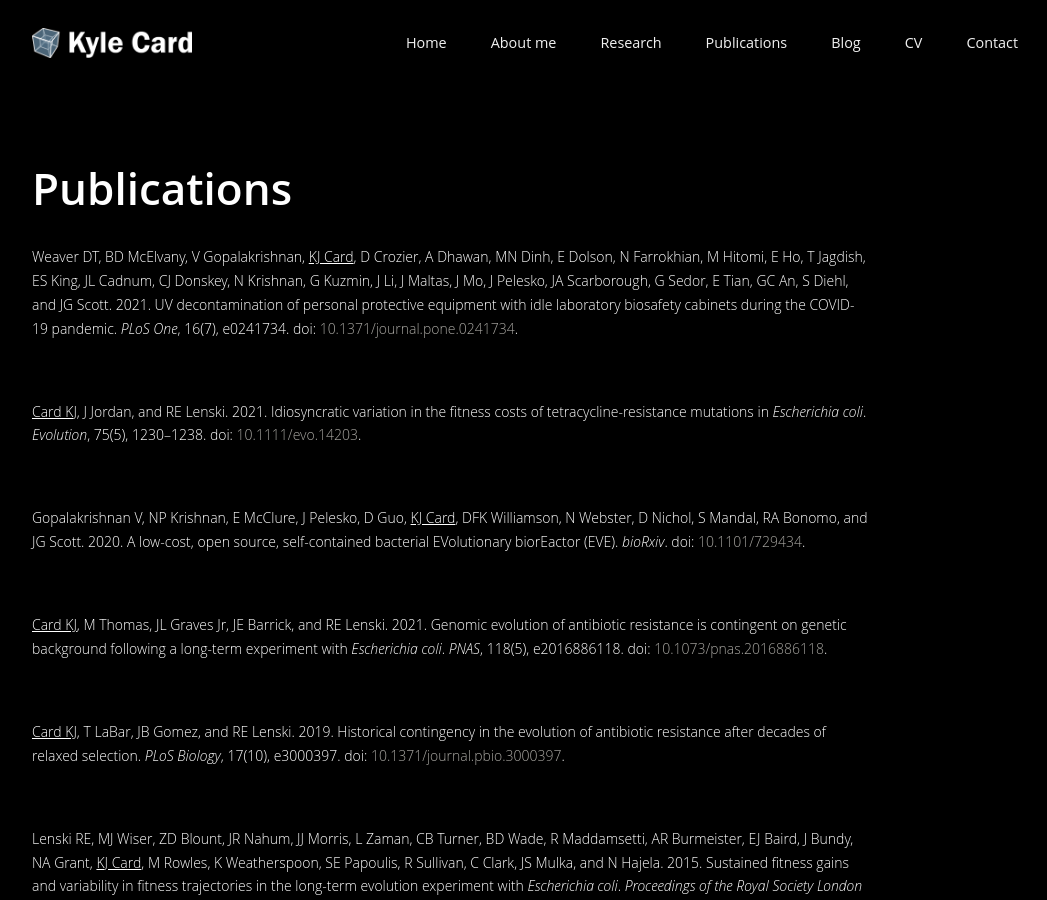
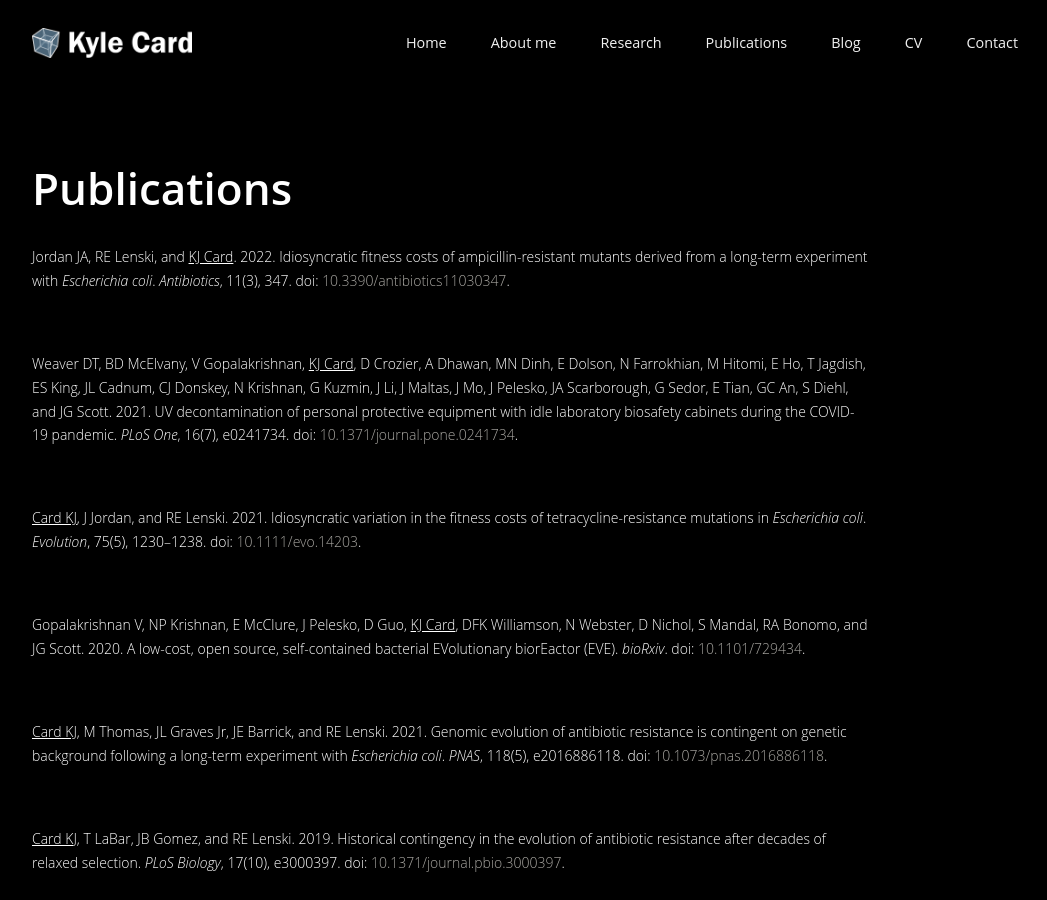
Before and after one commit to KyleCard/kylejcard, a Jekyll site: the page built from _pages/publications.md, in a window 1280 px wide and 900 px high. Shown: the whole window, without its empty margins (103-1150 px from the left). Built offline with Jekyll 4.4.1, drawn with Linux system fonts in a browser that asks for light colours; nearby versions of some CDN libraries; some web fonts are replaced; comment, search, counter and statistics services are not loaded.

Commit message:
Updated publications and research page

```diff
--- a/_pages/publications.md
+++ b/_pages/publications.md
@@ -3,6 +3,18 @@ title: Publications
 ---
 
 <script type='text/javascript' src='https://d1bxh8uas1mnw7.cloudfront.net/assets/embed.js'></script>
+
+<div class="row">
+    <div class="col-md-10">
+        <p class="description">
+        Jordan JA, RE Lenski, and <u>KJ  Card</u>. 2022. Idiosyncratic fitness costs of ampicillin-resistant mutants derived from a long-term experiment with <i>Escherichia coli</i>. <i>Antibiotics</i>, 11(3), 347. doi: <a href="https://www.mdpi.com/2079-6382/11/3/347">10.3390/antibiotics11030347</a>.</p>
+    </div>
+    <div class="col-md-2">
+        <div data-badge-popover="right" data-badge-type="donut" data-doi="10.3390/antibiotics11030347" data-hide-no-mentions="true" class="altmetric-embed"></div>
+    </div>
+</div>
+
+<br>
 
 <div class="row">
     <div class="col-md-10">
```
Also changed, not shown: _pages/research.md (+1 -1 lines), assets/img/pages/evol-history-plot-facets.png (added), 17 other files.
